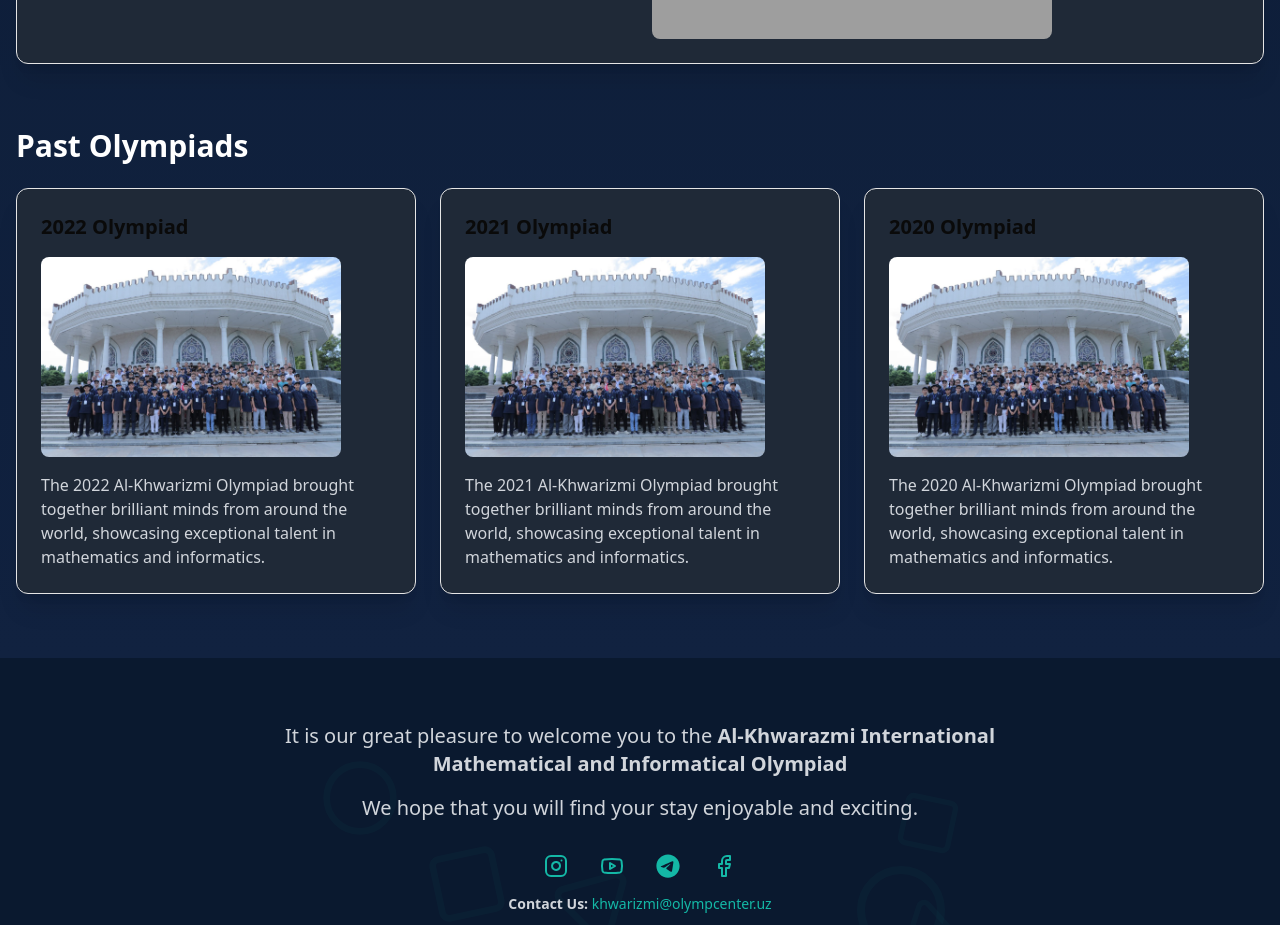
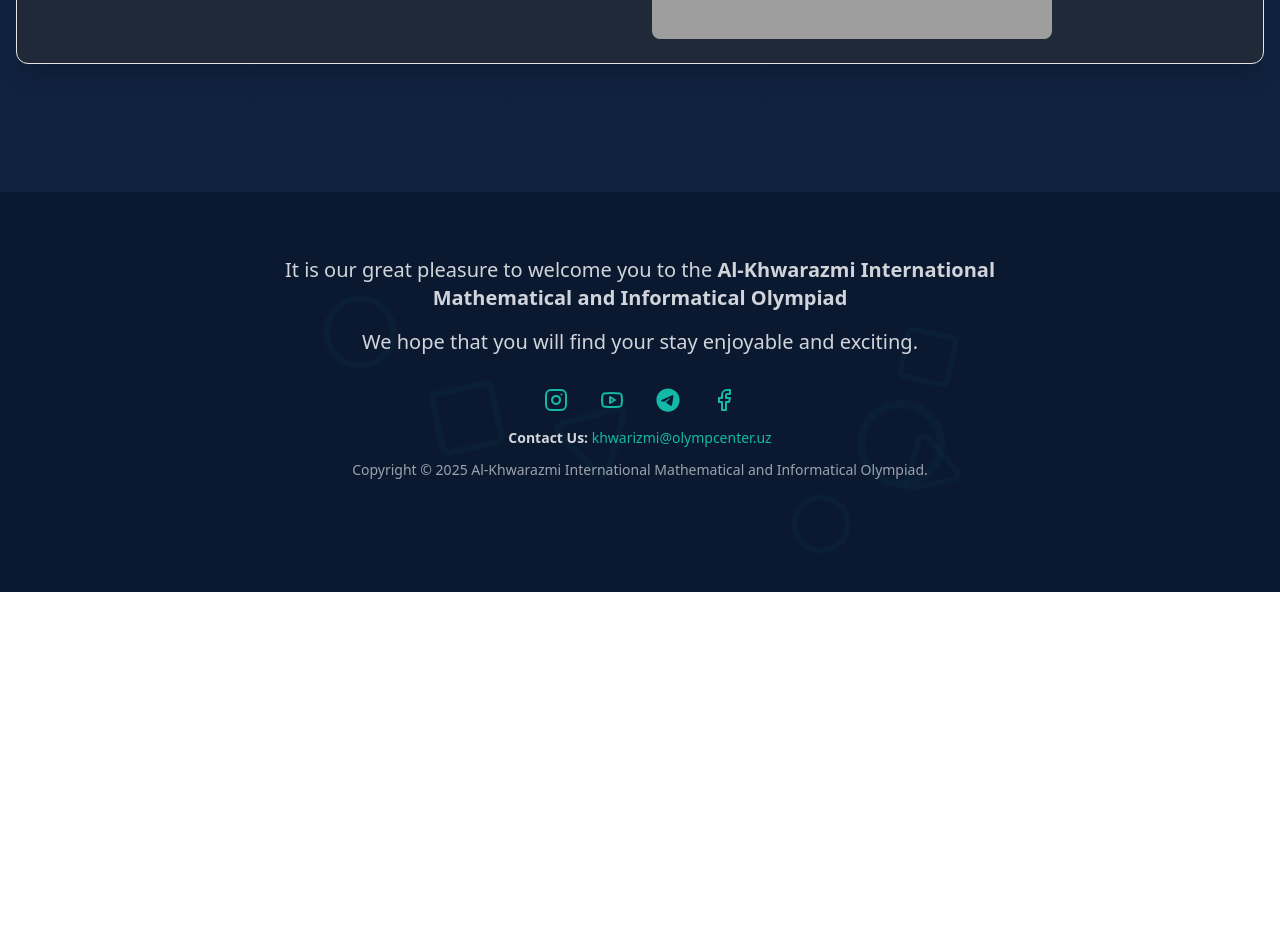
Before and after one commit to OkiljonDadakhanov/alxorazmiy, a Next.js app: page /about in a window 1280 px wide. Shown: the part 1860-2785 px from the top of the page. After the commit the page ends 2452 px from the top, so only its background shows below. Built offline with nearby package versions, Linux system fonts and the light colour scheme; grey boxes are pictures that could not be loaded.

Commit message:
past olimpiad

```diff
--- a/app/about/page.tsx
+++ b/app/about/page.tsx
@@ -161,33 +161,6 @@
             </CardContent>
           </Card>
         </section>
-
-        <section>
-          <h2 className="text-3xl font-semibold mb-6">Past Olympiads</h2>
-          <div className="grid grid-cols-1 md:grid-cols-2 lg:grid-cols-3 gap-6">
-            {[2022, 2021, 2020].map((year) => (
-              <Card key={year} className="bg-[#1f2937] shadow-xl">
-                <CardContent className="p-6">
-                  <h3 className="text-xl font-semibold mb-4">
-                    {year} Olympiad
-                  </h3>
-                  <Image
-                    src={group}
-                    alt={`${year} Olympiad`}
-                    width={300}
-                    height={200}
-                    className="rounded-lg mb-4"
-                  />
-                  <p className="text-gray-300">
-                    The {year} Al-Khwarizmi Olympiad brought together brilliant
-                    minds from around the world, showcasing exceptional talent
-                    in mathematics and informatics.
-                  </p>
-                </CardContent>
-              </Card>
-            ))}
-          </div>
-        </section>
       </div>
     </main>
   );
--- a/app/regulations/page.js
+++ b/app/regulations/page.js
@@ -4,12 +4,14 @@
     title: "Organizer",
     content:
       "The organization and conduct of the International Olympiad are coordinated by the Ministry of Preschool and School Education of the Republic of Uzbekistan.",
+    icon: "📌", // Add an icon (example: emoji or SVG component)
   },
   {
     id: "participants",
     title: "Participants",
     content:
       "The International Olympiad is held for students under the age of 15 (born on or after January 1, 2010) studying in general education schools.",
+    icon: "👨‍🎓",
   },
   {
     id: "registration",
@@ -19,6 +21,7 @@
       "The Organizing Committee collects the necessary information about the participants.",
       "Registration closes 30 days before the start of the International Olympiad.",
     ],
+    icon: "📝",
   },
   {
     id: "math-olympiad",
@@ -29,6 +32,7 @@
       "4 hours (240 minutes) per round",
       "Maximum total score: 56 points",
     ],
+    icon: "🔢",
   },
   {
     id: "informatics-olympiad",
@@ -39,12 +43,14 @@
       "4 hours allotted each day",
       "Programs must be written in C++",
     ],
+    icon: "💻",
   },
   {
     id: "team-composition",
     title: "Team Composition",
     content:
       "Teams from foreign countries consist of 4 participants in Mathematics, 2 participants in Informatics, and 2 team leaders.",
+    icon: "👥",
   },
   {
     id: "awards",
@@ -55,12 +61,14 @@
       "Medals distributed in a 1:2:3 ratio",
       "Winners receive corresponding diplomas",
     ],
+    icon: "🏅",
   },
   {
     id: "coordination",
     title: "Coordination",
     content:
       "Team leaders are responsible for defending the work of participants, and the work is evaluated by the jury panel.",
+    icon: "🤝",
   },
   {
     id: "prohibited-actions",
@@ -71,6 +79,7 @@
       "Violators will be disqualified",
       "A formal report will be prepared for any violations",
     ],
+    icon: "🚫",
   },
 ];
 
```
